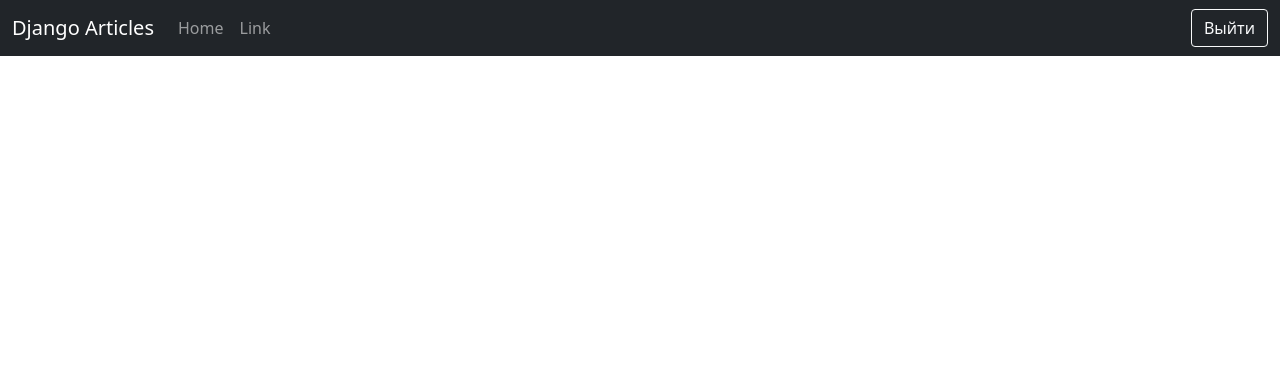
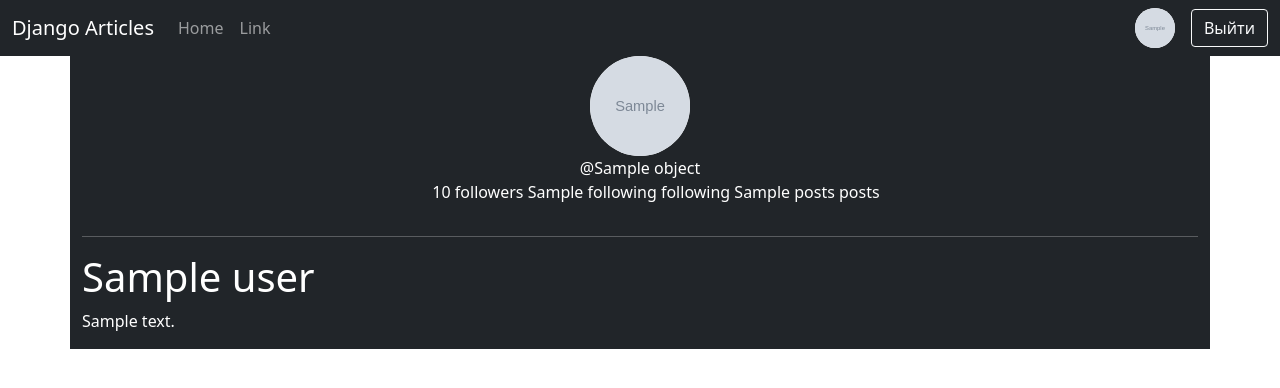
Before and after one commit to azureswastika/django-articles, a Django app: template apps/users/templates/users/user_profile.html in a window 1280 px wide. Shown: the top 388 px of the page. Run offline with Django 3.2, Linux system fonts and the light colour scheme; a user stored in the database is signed in; tables that the repository leaves empty hold one stand-in row (values such as "Sample post"); the template is opened without the code that fills it: most values are stand-ins (such as "Sample title", 1, 10 or a date in 2020); grey boxes marked "Sample" are stand-in pictures; parts of the project's set-up code (start-up, migrations or seed data) failed here and were passed over.

Commit message:
Add media tag, user profile page

```diff
--- a/apps/users/templates/users/user_profile.html
+++ b/apps/users/templates/users/user_profile.html
@@ -4,10 +4,34 @@
 {% block css %}
 	<link href="{% static 'css/profile.css' %}" rel="stylesheet" />
 {% endblock css %}
+{% load customtags %}
 
 {% block title %}
 	{{ object }} | Django articles
 {% endblock title %}
 
 {% block content %}
+
+<div class="profile">
+	<div class="row">
+		<div class="profile-info">
+			<img src="{{ object.image|user_img }}" />
+			<a href="{{ object.get_url }}" class="profile-stats">@{{ object }}</a>
+			<ul class="profile-stats">
+				<li>{{ object.followers }} followers</li>
+				<li>{{ object.following }} following</li>
+				<li>{{ object.posts }} posts</li>
+			</ul>
+		</div>
+		<div class="profile-data">
+		{% for post in posts %}
+			<div class="post">
+				<hr>
+				<h1>{{ post.user }}</h1>
+				<p>{{ post.text }}</p>
+			</div>
+		{% endfor %}
+		</div>
+	</div>
+</div>
 {% endblock content %}
--- /dev/null
+++ b/apps/users/templatetags/customtags.py
@@ -0,0 +1,11 @@
+from django import template
+from django.conf import settings
+
+register = template.Library()
+
+
+@register.filter(name="user_img")
+def media_folder_users(string):
+    if not string:
+        return f"{settings.STATIC_URL}img/user.png"
+    return f"{settings.MEDIA_URL}{string}"
--- a/static/css/style.css
+++ b/static/css/style.css
@@ -1,3 +1,12 @@
+.header-photo {
+    width: 40px;
+    height: 40px;
+    background-color: white;
+    display: block;
+    border-radius: 50%;
+    margin-right: 1em;
+}
+
 .login-form {
     margin-left: auto;
     margin-right: auto;
@@ -19,3 +28,9 @@
     display: block;
     float: right;
 }
+
+@media (max-width: 992px) {
+    .header-photo {
+        margin-bottom: 1em;
+    }
+}
--- a/templates/includes/header.html
+++ b/templates/includes/header.html
@@ -1,4 +1,6 @@
-<nav class="navbar navbar-expand-lg navbar-dark bg-dark">
+{% load customtags %}
+
+<nav class="navbar navbar-expand-lg navbar-dark bg-dark sticky-top">
   <div class="container-fluid">
     <a class="navbar-brand" href="{% url 'articles:root' %}">Django Articles</a>
     <button
@@ -27,9 +29,12 @@
         </li>
       </ul>
       {% if request.user.is_authenticated %}
-      <a class="btn btn-outline-light" href="{% url 'users:logout' %}">Выйти</a>
+        <a href="{{ request.user.get_url }}">
+          <img class="header-photo" src="{{ request.user.image|user_img }}" />
+        </a>
+        <a class="btn btn-outline-light" href="{% url 'users:logout' %}">Выйти</a>
       {% else %}
-      <a class="btn btn-outline-light" href="{% url 'users:login' %}">Войти</a>
+        <a class="btn btn-outline-light" href="{% url 'users:login' %}">Войти</a>
       {% endif %}
     </div>
   </div>
```
Also changed, not shown: apps/users/templatetags/init.py (added).
